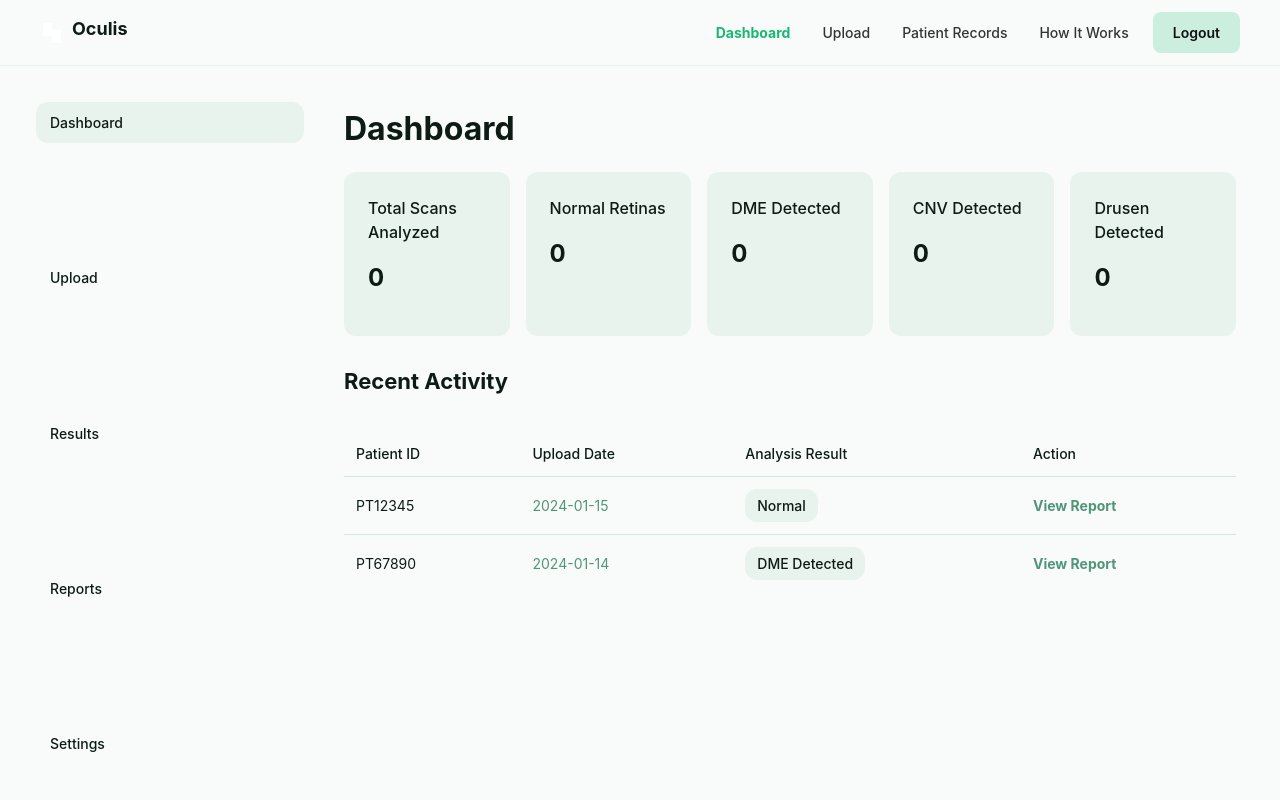
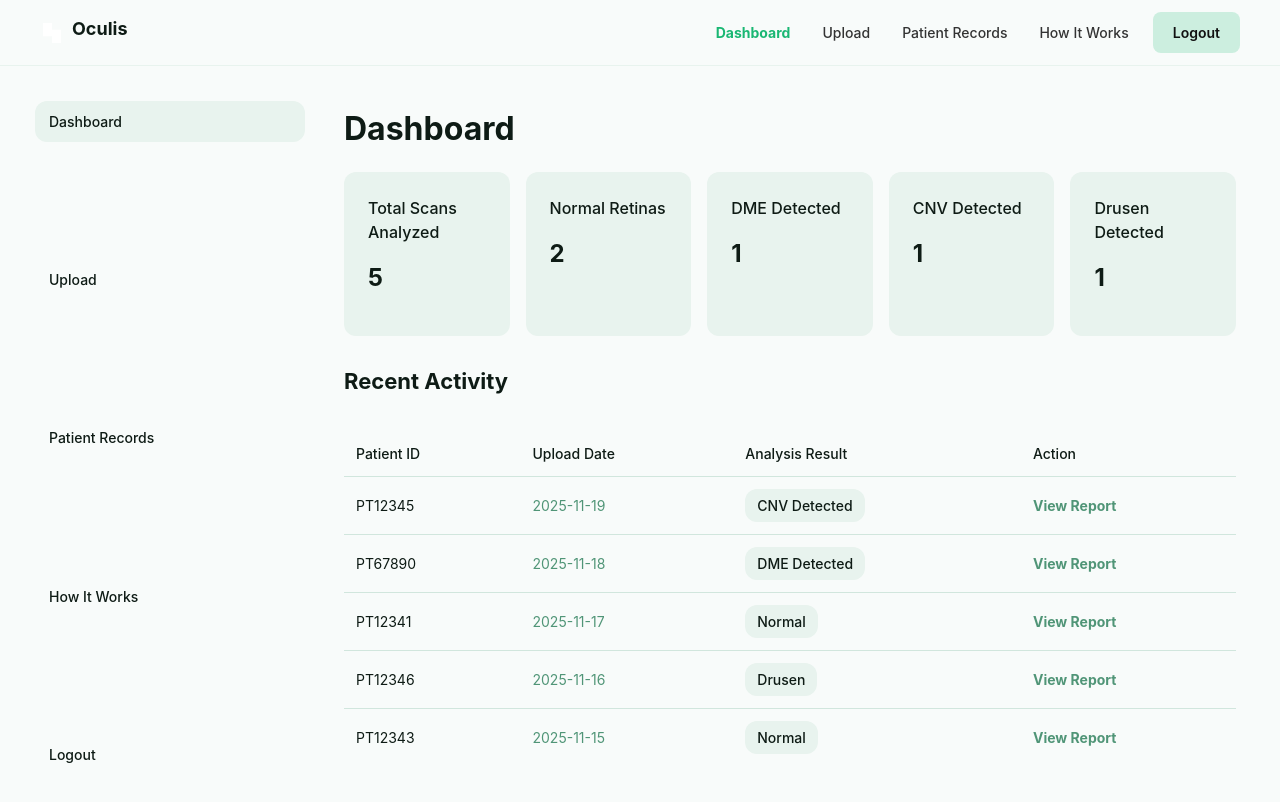
Before and after one commit to gvaishnavig/Oculis, a React (Vite) app in the folder Frontend/: page /doctor/dashboard in a window 1280 px wide. Shown: the top 802 px of the page. Built offline with nearby package versions, Linux system fonts and the light colour scheme.

Commit message:
sidebar Updated

```diff
--- a/Frontend/src/Landing_page/Dashboard.jsx
+++ b/Frontend/src/Landing_page/Dashboard.jsx
@@ -8,6 +8,14 @@ const Dashboard = () => {
   const location = useLocation();
 
   const isActive = (path) => location.pathname === path;
+  const sidebarLinks = [
+  { label: "Dashboard", path: "/doctor/dashboard" },
+  { label: "Upload", path: "/doctor/upload" },
+  { label: "Patient Records", path: "/doctor/patient-records" },
+  { label: "How It Works", path: "/doctor" },
+  { label: "Logout", path: "logout" }
+];
+
 
   const styles = {
     body: { fontFamily: 'Inter, "Noto Sans", sans-serif', backgroundColor: "#f8fbfa", minHeight: "100vh", display: "flex", flexDirection: "column", overflowX: "hidden" },
@@ -20,7 +28,7 @@ const Dashboard = () => {
     buttons: { display: "flex", gap: "8px" },
     logoutBtn: { backgroundColor: "rgba(26,183,115,0.2)", color: "#111", fontSize: "14px", fontWeight: "600", border: "none", borderRadius: "8px", padding: "10px 20px", cursor: "pointer" },
     profilePic: { backgroundImage: currentDoctor?.photoURL ? `url(${currentDoctor.photoURL})` : 'url("https://via.placeholder.com/40")', width: "40px", height: "40px", borderRadius: "50%", backgroundSize: "cover", backgroundPosition: "center" },
-    sidebar: { width: "300px", backgroundColor: "#f8fbfa", padding: "16px", display: "flex", flexDirection: "column", justifyContent: "space-between" },
+    sidebar: { width: "300px", backgroundColor: "#f8fbfa", padding: "15px",display: "flex", flexDirection: "column", justifyContent: "space-between" },
     sideItem: (active) => ({ display: "flex", alignItems: "center", gap: "10px", padding: "10px 14px", borderRadius: "12px", backgroundColor: active ? "#e8f3ee" : "transparent", cursor: "pointer", color: "#0e1b15", fontWeight: "500", fontSize: "14px" }),
     content: { flex: 1, padding: "24px", display: "flex", flexDirection: "column" },
     card: { backgroundColor: "#e8f3ee", borderRadius: "12px", padding: "24px", flex: "1", minWidth: "158px" },
@@ -36,16 +44,19 @@ const Dashboard = () => {
 
   // Example dynamic cards and patients per doctor
   const cards = [
-    { title: "Total Scans Analyzed", value: currentDoctor?.totalScans || "0" },
-    { title: "Normal Retinas", value: currentDoctor?.normalRetinas || "0" },
-    { title: "DME Detected", value: currentDoctor?.dmeDetected || "0" },
-    { title: "CNV Detected", value: currentDoctor?.cnvDetected || "0" },
-    { title: "Drusen Detected", value: currentDoctor?.drusenDetected || "0" },
+    { title: "Total Scans Analyzed", value: currentDoctor?.totalScans || "5" },
+    { title: "Normal Retinas", value: currentDoctor?.normalRetinas || "2" },
+    { title: "DME Detected", value: currentDoctor?.dmeDetected || "1" },
+    { title: "CNV Detected", value: currentDoctor?.cnvDetected || "1" },
+    { title: "Drusen Detected", value: currentDoctor?.drusenDetected || "1" },
   ];
 
   const patients = currentDoctor?.patients || [
-    { id: "PT12345", date: "2024-01-15", result: "Normal" },
-    { id: "PT67890", date: "2024-01-14", result: "DME Detected" },
+    { id: "PT12345", date: "2025-11-19", result: "CNV Detected" },
+    { id: "PT67890", date: "2025-11-18", result: "DME Detected" },
+     { id: "PT12341", date: "2025-11-17", result: "Normal" },
+      { id: "PT12346", date: "2025-11-16", result: "Drusen" },
+       { id: "PT12343", date: "2025-11-15", result: "Normal" },
   ];
 
   return (
@@ -95,13 +106,19 @@ const Dashboard = () => {
       {/* Main content */}
       <div style={{ display: "flex", flex: 1, padding: "20px" }}>
         {/* Sidebar */}
-        <aside style={styles.sidebar}>
-          {["Dashboard", "Upload", "Results", "Reports", "Settings"].map((item, i) => (
-            <div key={item} style={styles.sideItem(i === 0)}>
-              <span>{item}</span>
-            </div>
-          ))}
-        </aside>
+       <aside style={styles.sidebar}>
+  {sidebarLinks.map((item) => (
+    <div
+      key={item.label}
+      style={styles.sideItem(isActive(item.path))}
+      onClick={() => navigate(item.path)}
+    >
+      {item.label}
+    </div>
+  ))}
+</aside>
+
+
 
         {/* Dashboard content */}
         <main style={styles.content}>
--- a/Frontend/src/Landing_page/Guide.jsx
+++ b/Frontend/src/Landing_page/Guide.jsx
@@ -126,12 +126,13 @@ const HowItWorks = () => {
 
         <div style={styles.buttonContainer}>
           <button
-            style={styles.ctaButton}
-            onMouseOver={(e) => (e.target.style.transform = "scale(1.05)")}
-            onMouseOut={(e) => (e.target.style.transform = "scale(1)")}
-          >
-            Analyze a Scan Now
-          </button>
+  style={styles.ctaButton}
+  onClick={() => navigate("/doctor/upload")}
+  onMouseOver={(e) => (e.target.style.transform = "scale(1.05)")}
+  onMouseOut={(e) => (e.target.style.transform = "scale(1)")}>
+  Analyze a Scan Now
+</button>
+
         </div>
       </main>
 
--- a/Frontend/src/Landing_page/PatientRecords.jsx
+++ b/Frontend/src/Landing_page/PatientRecords.jsx
@@ -4,17 +4,75 @@ import axios from "axios";
 import { AuthContext } from "../Context/AuthContext";
 
 const PatientRecords = () => {
-  const { currentUser ,logout} = useContext(AuthContext);
+  const { currentUser, logout } = useContext(AuthContext);
   const navigate = useNavigate();
   const [patients, setPatients] = useState([]);
+
+  // -------------------- Dummy Patient Data --------------------
+  const dummyPatients = [
+    {
+      id: "PT12345",
+      name: "Aarav Sharma",
+      age: 32,
+      scan: "OCT Scan",
+      date: "2025-11-19",
+      status: "Completed",
+      result: "CNV Detected"
+    },
+    {
+      id: "PT67890",
+      name: "Riya Verma",
+      age: 28,
+      scan: "OCT Scan",
+      date: "2025-11-18",
+      status: "Completed",
+      result: "DME Detected"
+    },
+    {
+      id: "PT12341",
+      name: "Karan Mehta",
+      age: 45,
+      scan: "OCT Scan",
+      date: "2025-11-17",
+      status: "Completed",
+      result: "Normal"
+    },
+    {
+      id: "PT12346",
+      name: "Sneha Patel",
+      age: 37,
+      scan: "OCT Scan",
+      date: "2025-11-16",
+      status: "Completed",
+      result: "Drusen"
+    },
+    {
+      id: "PT12343",
+      name: "Mohit Singh",
+      age: 52,
+      scan: "OCT Scan",
+      date: "2025-11-15",
+      status: "Completed",
+      result: "Normal"
+    }
+  ];
+  // ------------------------------------------------------------
 
   // Fetch doctor-specific patient records
   useEffect(() => {
     if (currentUser?.email) {
       axios
         .get(`http://localhost:5000/doctor/patients?email=${currentUser.email}`)
-        .then((res) => setPatients(res.data.patients || []))
-        .catch((err) => console.error(err));
+        .then((res) => {
+          if (res.data.patients) {
+            setPatients(res.data.patients);
+          } else {
+            setPatients(dummyPatients); // fallback if backend gives empty list
+          }
+        })
+        .catch(() => {
+          setPatients(dummyPatients); // backend error → use dummy data
+        });
     }
   }, [currentUser]);
 
@@ -22,13 +80,16 @@ const PatientRecords = () => {
     page: { fontFamily: "'Inter', sans-serif", backgroundColor: "#f9fafb", color: "#333", minHeight: "100vh", padding: "20px" },
     headerNavbar: { display: "flex", alignItems: "center", justifyContent: "space-between", borderBottom: "1px solid #e8f3ee", padding: "12px 40px" },
     logoSection: { display: "flex", alignItems: "center", gap: "8px", cursor: "pointer" },
-    logoText: { color: "#0e1b15", fontWeight: "bold", fontSize: "18px" },
+    logoText: { color: "#0e1b15", fontWeight: "bold", fontSize: "18px"},
     nav: { display: "flex", alignItems: "center", gap: "24px" },
     navLink: { color: "#0e1b15", fontSize: "14px", fontWeight: "500", cursor: "pointer" },
     navActive: { color: "#1ab773", fontWeight: "700" },
     profilePic: {
-      backgroundImage: currentUser?.photo ? `url(${currentUser.photo})` : 'url("https://lh3.googleusercontent.com/aida-public/AB6AXuDdgI493qXyxHeqf3ak5Wpk2qK3ZEDM6IoIt9JKODAX0WodqS5CxIzHSvppknFv0zIjAhsPwy7hX7trfLxuCf_orSY0ajnPrpWMCsuV1-tYg-zrSiuC_5_tggnpKCy3hXmiCOw9Y_pOFwC3tDcIEaf7EmVqZW_r75MwERne7HslF-Gj-7kLGSKobrSQDZkS0r7tB5exhGtbsx8QCLQU1oatLYIcohsIfBr9CtPYnTUbeccErl45KZOVtQySo8Jz0zkFW94zSCMkGitf")',
-      width: "40px", height: "40px", borderRadius: "50%", backgroundSize: "cover", backgroundPosition: "center", cursor: "pointer",
+      backgroundImage: currentUser?.photo
+        ? `url(${currentUser.photo})`
+        : 'url("https://lh3.googleusercontent.com/aida-public/AB6AXuDdgI493qXyxHeqf3ak5Wpk2qK3ZEDM6IoIt9JKODAX0WodqS5CxIzHSvppknFv0zIjAhsPwy7hX7trfLxuCf_orSY0ajnPrpWMCsuV1-tYg-zrSiuC_5_tggnpKCy3hXmiCOw9Y_pOFwC3tDcIEaf7EmVqZW_r75MwERne7HslF-Gj-7kLGSKobrSQDZkS0r7tB5exhGtbsx8QCLQU1oatLYIcohsIfBr9CtPYnTUbeccErl45KZOVtQySo8Jz0zkFW94zSCMkGitf")',
+      width: "40px", height: "40px", borderRadius: "50%",
+      backgroundSize: "cover", backgroundPosition: "center", cursor: "pointer",
     },
     titleSection: { textAlign: "center", margin: "30px 0" },
     title: { fontSize: "2rem", fontWeight: "700", color: "#2b5876", marginBottom: "8px" },
@@ -50,7 +111,7 @@ const PatientRecords = () => {
       {/* Navbar */}
       <header style={styles.headerNavbar}>
         <div style={styles.logoSection} onClick={() => navigate("/doctor")}>
-          <svg fill="none" viewBox="0 0 48 48" xmlns="http://www.w3.org/2000/svg" width="24" height="24">
+          <svg fill="none" viewBox="0 0 48 48" width="24" height="24">
             <path clipRule="evenodd" d="M24 4H6V17.3333V30.6667H24V44H42V30.6667V17.3333H24V4Z" fill="currentColor" fillRule="evenodd"></path>
           </svg>
           <h2 style={styles.logoText}>Oculis</h2>
@@ -63,13 +124,14 @@ const PatientRecords = () => {
             <span style={isActive("/doctor/patient-records") ? styles.navActive : styles.navLink} onClick={() => navigate("/doctor/patient-records")}>Patient Records</span>
             <span style={isActive("/doctor") ? styles.navActive : styles.navLink} onClick={() => navigate("/doctor")}>How It Works</span>
           </nav>
+
           {/* Logout Button */}
           <div style={styles.buttons}>
             <button
               style={styles.logoutBtn}
               onClick={() => {
-    logout();            // clear user from context/localStorage
-    navigate("/");       // redirect to homepage
+                logout();
+                navigate("/");
               }}
             >
               Logout
```
Lines whose indentation alone changed are shown as unchanged.
